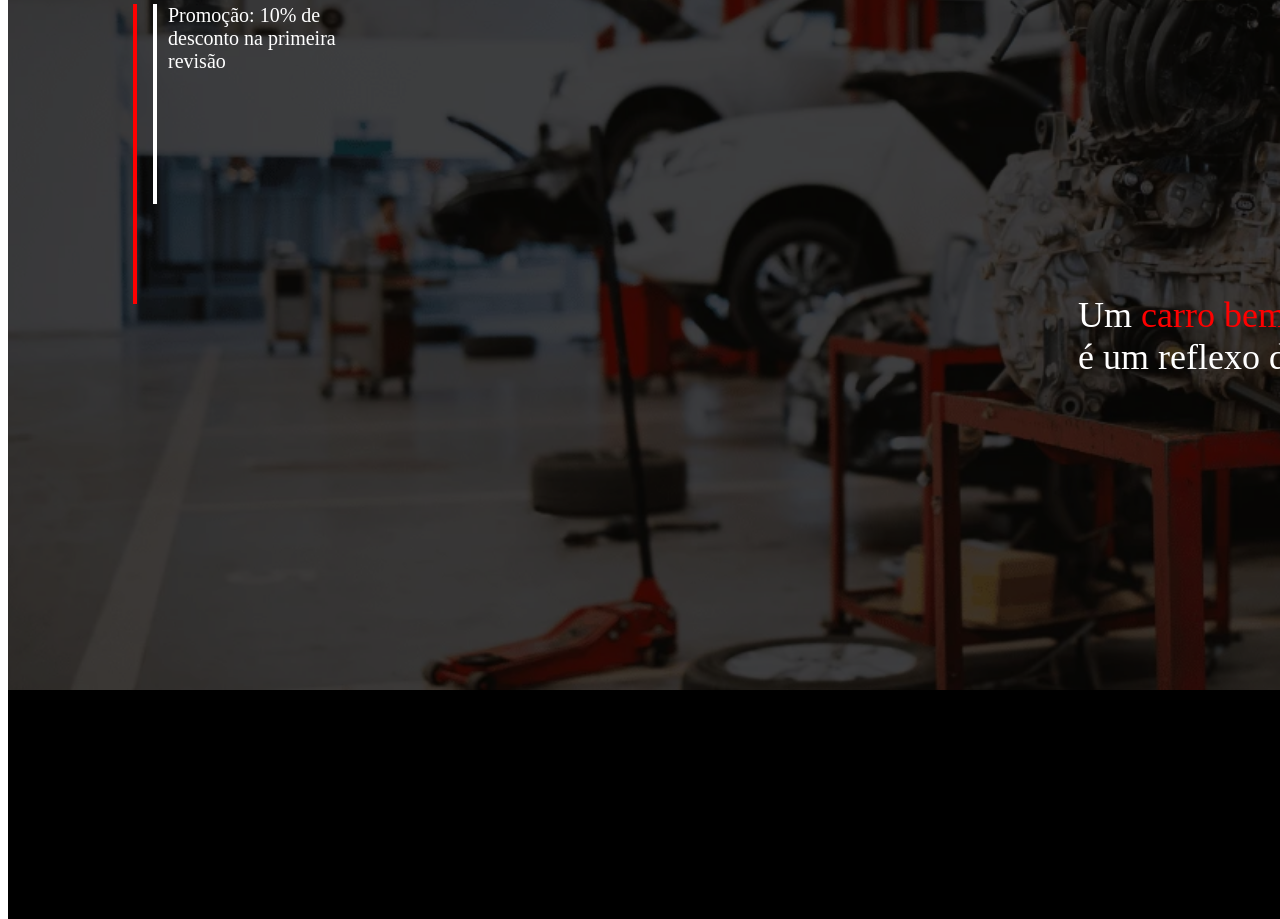
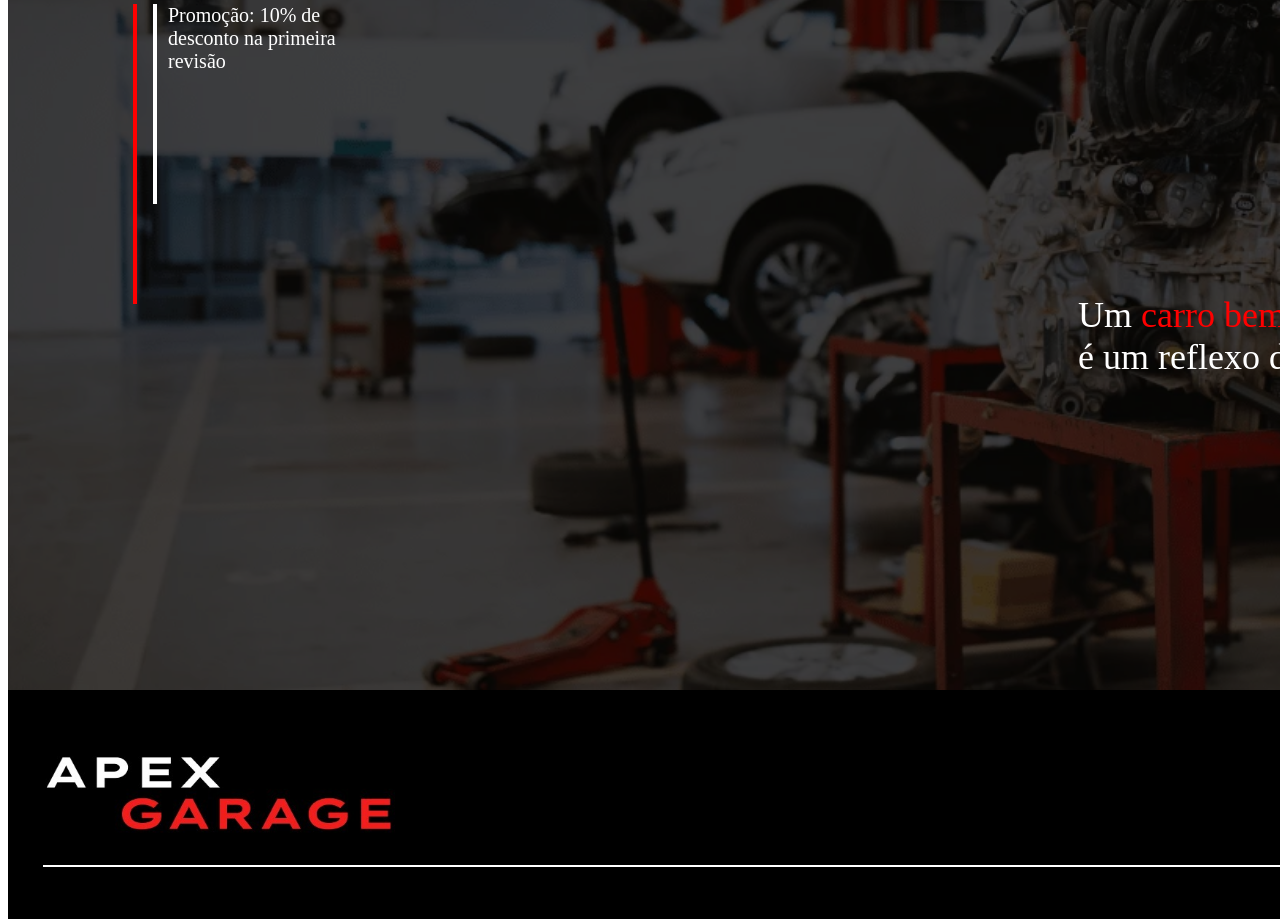
Before and after one commit to ThiagoNascBarros/apex-garage, a website: page index.html in a window 1280 px wide. Shown: the part 438-1357 px from the top of the page. Drawn offline with Linux system fonts and the light colour scheme; a web font is replaced by a local one.

Commit message:
Começando a introduzir o footer

```diff
--- a/index.html
+++ b/index.html
@@ -31,7 +31,8 @@
         </div>
     </main>
     <footer class="footer">
-
+        <img id="imgDeFundoInicialFooter" src="public/images/Ícones/logoApexGarage.jpeg" alt="">
+        <hr class="linhaFooter">
     </footer>
 </body>
 </html>
--- a/src/styles/footer.css
+++ b/src/styles/footer.css
@@ -4,3 +4,18 @@
     background-color: #000;
     margin-top: -10px;
 }
+#imgDeFundoInicialFooter{
+    margin-top: 50px;
+    width: 391px;
+    height: 117px;
+    margin-left: 25px;
+}
+.linhaFooter{
+    border: #fff;
+    background-color: #fff;
+    width: 1810px;
+    height: 2px;
+    margin-top: 10px;
+    margin-bottom: 54px;
+    margin-left: 35px;
+}
--- a/src/styles/style.css
+++ b/src/styles/style.css
@@ -2,3 +2,4 @@
 @import '/src/styles/header.css';
 @import '/src/styles/footer.css';
 @import '/src/styles/main.css';
+@import '/src/styles/footer.css';
```
